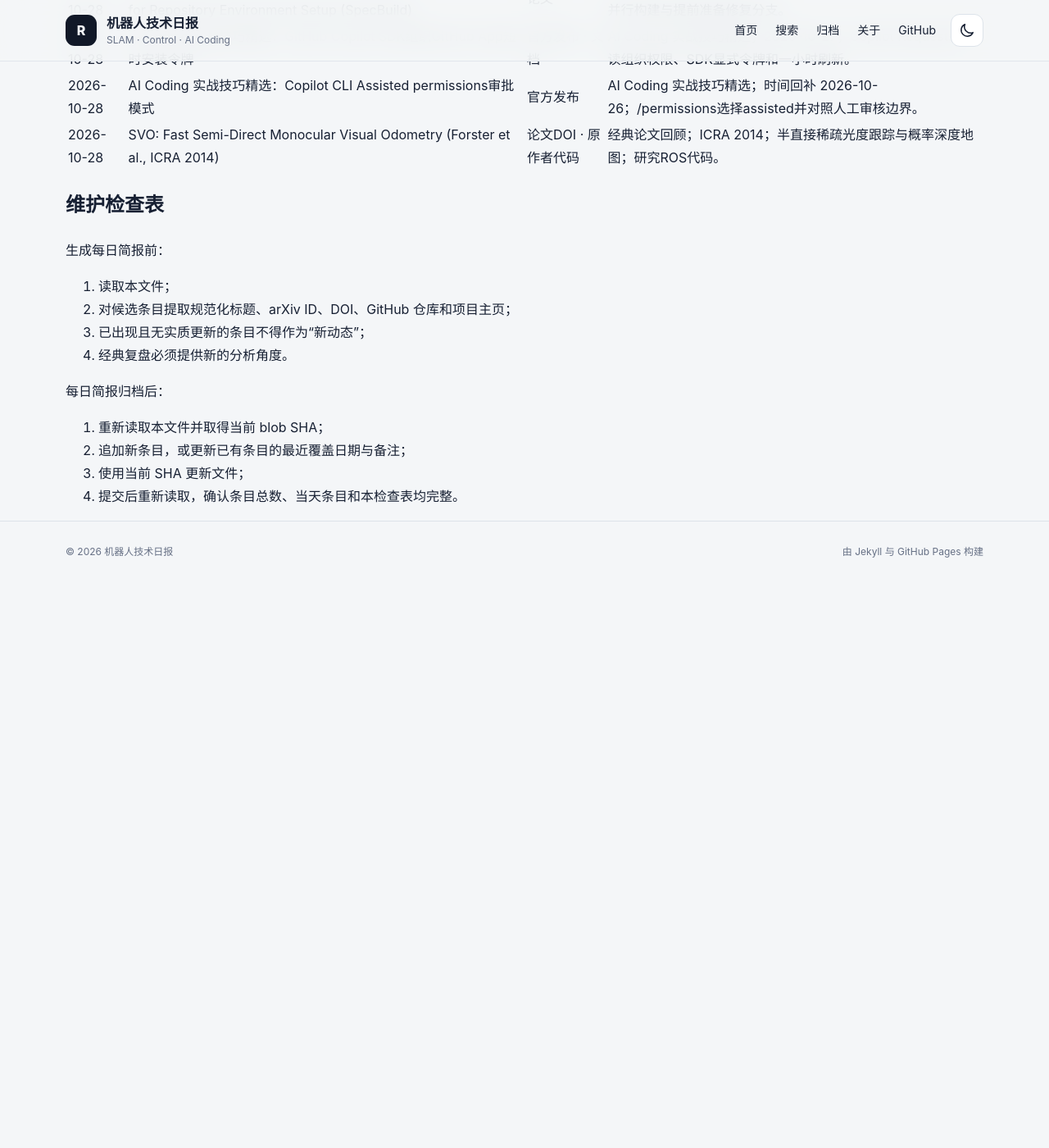
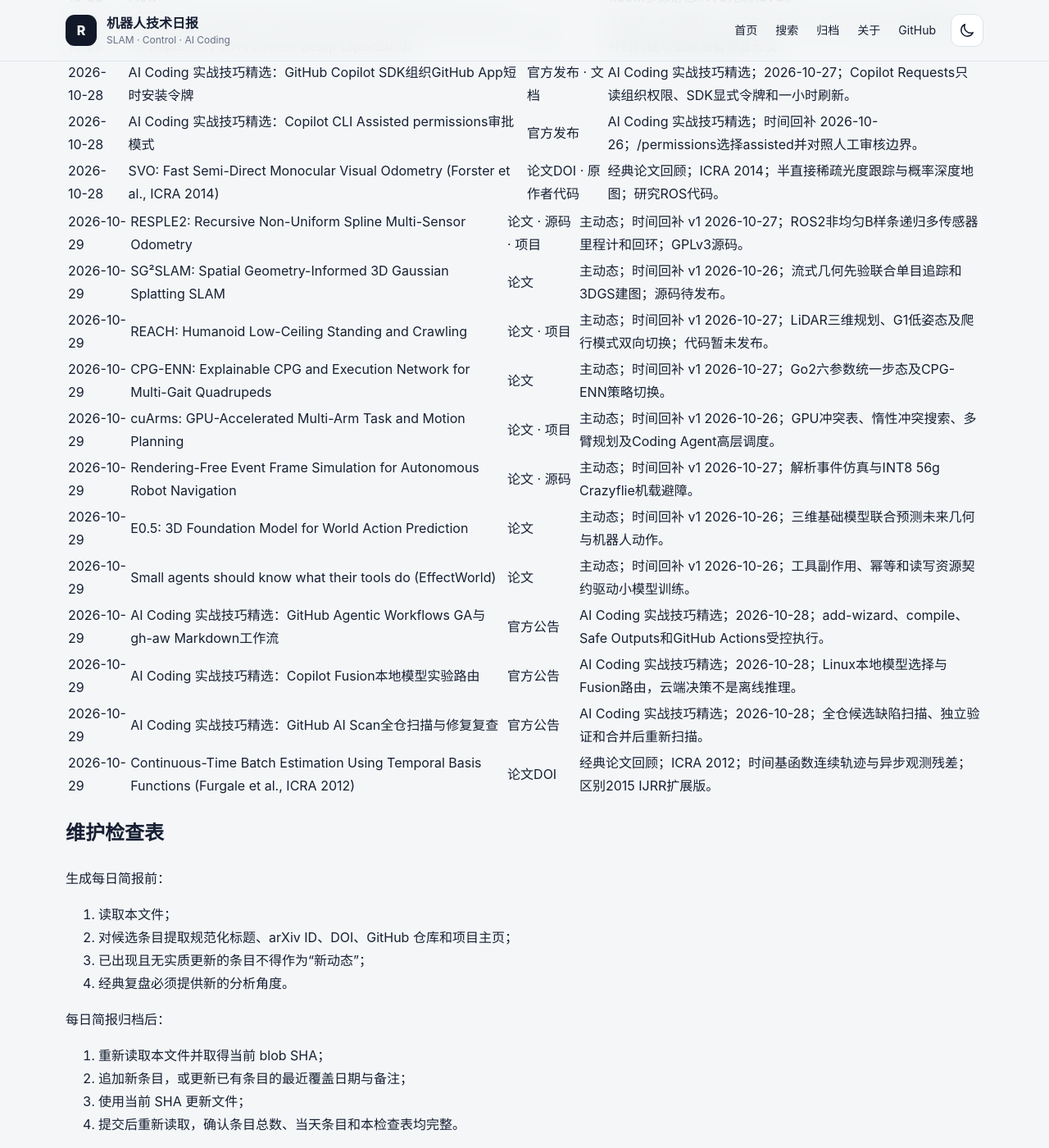
Before and after one commit to helywin/daily, a Jekyll site: the page built from robotics-brief-covered-items.md, in a window 1280 px wide and 1400 px high, scrolled down 77555 px. Shown: the whole window at 82% size. Built offline with Jekyll 4.4.1, drawn with Linux system fonts in a browser that asks for light colours; our own code applies the rules of GitHub Pages for plain Markdown files; before the commit the page ends 78263 px from its top, so only the background shows below that; some of the changed text lies outside the part shown.

Commit message:
docs: update robotics brief coverage index for 2026-10-29

```diff
--- a/robotics-brief-covered-items.md
+++ b/robotics-brief-covered-items.md
@@ -1,6 +1,6 @@
 # 机器人技术简报已覆盖条目索引
 
-> 最后更新：2026-10-28（Asia/Shanghai）
+> 最后更新：2026-10-29（Asia/Shanghai）
 >
 > 用途：每日简报选题前强制查重。本文件保留全部历史条目的最近覆盖日期、规范标题、至少一个可直接访问的原始来源和必要备注。
 >
@@ -173,6 +173,8 @@
 > 2026-10-27 新增 8 条主动态、2 条 AI Coding 实战技巧精选与 1 条经典论文回顾，共 1136 条。
 >
 > 2026-10-28 新增 8 条主动态、2 条 AI Coding 实战技巧精选与 1 条经典论文回顾，共 1147 条。
+>
+> 2026-10-29 新增 8 条主动态、3 条 AI Coding 实战技巧精选与 1 条经典论文回顾，共 1159 条。
 >
 ## 已核验条目
 
@@ -1410,6 +1412,19 @@
 | 2026-10-28 | AI Coding 实战技巧精选：Copilot CLI Assisted permissions审批模式 | [官方发布](https://github.blog/changelog/2026-10-26-github-copilot-assisted-permissions-generally-available/) | AI Coding 实战技巧精选；时间回补 2026-10-26；/permissions选择assisted并对照人工审核边界。 |
 | 2026-10-28 | SVO: Fast Semi-Direct Monocular Visual Odometry (Forster et al., ICRA 2014) | [论文DOI](https://doi.org/10.1109/ICRA.2014.6906584) · [原作者代码](https://github.com/uzh-rpg/rpg_svo) | 经典论文回顾；ICRA 2014；半直接稀疏光度跟踪与概率深度地图；研究ROS代码。 |
 
+| 2026-10-29 | RESPLE2: Recursive Non-Uniform Spline Multi-Sensor Odometry | [论文](https://arxiv.org/abs/2610.37602) · [源码](https://github.com/ASIG-X/RESPLE2) · [项目](https://asig-x.github.io/resple2_web/) | 主动态；时间回补 v1 2026-10-27；ROS2非均匀B样条递归多传感器里程计和回环；GPLv3源码。 |
+| 2026-10-29 | SG²SLAM: Spatial Geometry-Informed 3D Gaussian Splatting SLAM | [论文](https://arxiv.org/abs/2610.36312) | 主动态；时间回补 v1 2026-10-26；流式几何先验联合单目追踪和3DGS建图；源码待发布。 |
+| 2026-10-29 | REACH: Humanoid Low-Ceiling Standing and Crawling | [论文](https://arxiv.org/abs/2610.36546) · [项目](https://aislab-sustech.github.io/REACH/) | 主动态；时间回补 v1 2026-10-27；LiDAR三维规划、G1低姿态及爬行模式双向切换；代码暂未发布。 |
+| 2026-10-29 | CPG-ENN: Explainable CPG and Execution Network for Multi-Gait Quadrupeds | [论文](https://arxiv.org/abs/2610.36537) | 主动态；时间回补 v1 2026-10-27；Go2六参数统一步态及CPG-ENN策略切换。 |
+| 2026-10-29 | cuArms: GPU-Accelerated Multi-Arm Task and Motion Planning | [论文](https://arxiv.org/abs/2610.36250) · [项目](https://cuarms.github.io/) | 主动态；时间回补 v1 2026-10-26；GPU冲突表、惰性冲突搜索、多臂规划及Coding Agent高层调度。 |
+| 2026-10-29 | Rendering-Free Event Frame Simulation for Autonomous Robot Navigation | [论文](https://arxiv.org/abs/2610.37543) · [源码](https://github.com/tudelft/rendering-free-event-nav) | 主动态；时间回补 v1 2026-10-27；解析事件仿真与INT8 56g Crazyflie机载避障。 |
+| 2026-10-29 | E0.5: 3D Foundation Model for World Action Prediction | [论文](https://arxiv.org/abs/2610.36011) | 主动态；时间回补 v1 2026-10-26；三维基础模型联合预测未来几何与机器人动作。 |
+| 2026-10-29 | Small agents should know what their tools do (EffectWorld) | [论文](https://arxiv.org/abs/2610.35981) | 主动态；时间回补 v1 2026-10-26；工具副作用、幂等和读写资源契约驱动小模型训练。 |
+| 2026-10-29 | AI Coding 实战技巧精选：GitHub Agentic Workflows GA与gh-aw Markdown工作流 | [官方公告](https://github.blog/changelog/2026-10-28-github-agentic-workflows-generally-available/) | AI Coding 实战技巧精选；2026-10-28；add-wizard、compile、Safe Outputs和GitHub Actions受控执行。 |
+| 2026-10-29 | AI Coding 实战技巧精选：Copilot Fusion本地模型实验路由 | [官方公告](https://github.blog/changelog/2026-10-28-github-copilot-fusion-now-supports-selection-of-local-models/) | AI Coding 实战技巧精选；2026-10-28；Linux本地模型选择与Fusion路由，云端决策不是离线推理。 |
+| 2026-10-29 | AI Coding 实战技巧精选：GitHub AI Scan全仓扫描与修复复查 | [官方公告](https://github.blog/changelog/2026-10-28-ai-scan-for-repositories-in-public-preview/) | AI Coding 实战技巧精选；2026-10-28；全仓候选缺陷扫描、独立验证和合并后重新扫描。 |
+| 2026-10-29 | Continuous-Time Batch Estimation Using Temporal Basis Functions (Furgale et al., ICRA 2012) | [论文DOI](https://doi.org/10.1109/ICRA.2012.6225005) | 经典论文回顾；ICRA 2012；时间基函数连续轨迹与异步观测残差；区别2015 IJRR扩展版。 |
+
 ## 维护检查表
 
 生成每日简报前：
```
